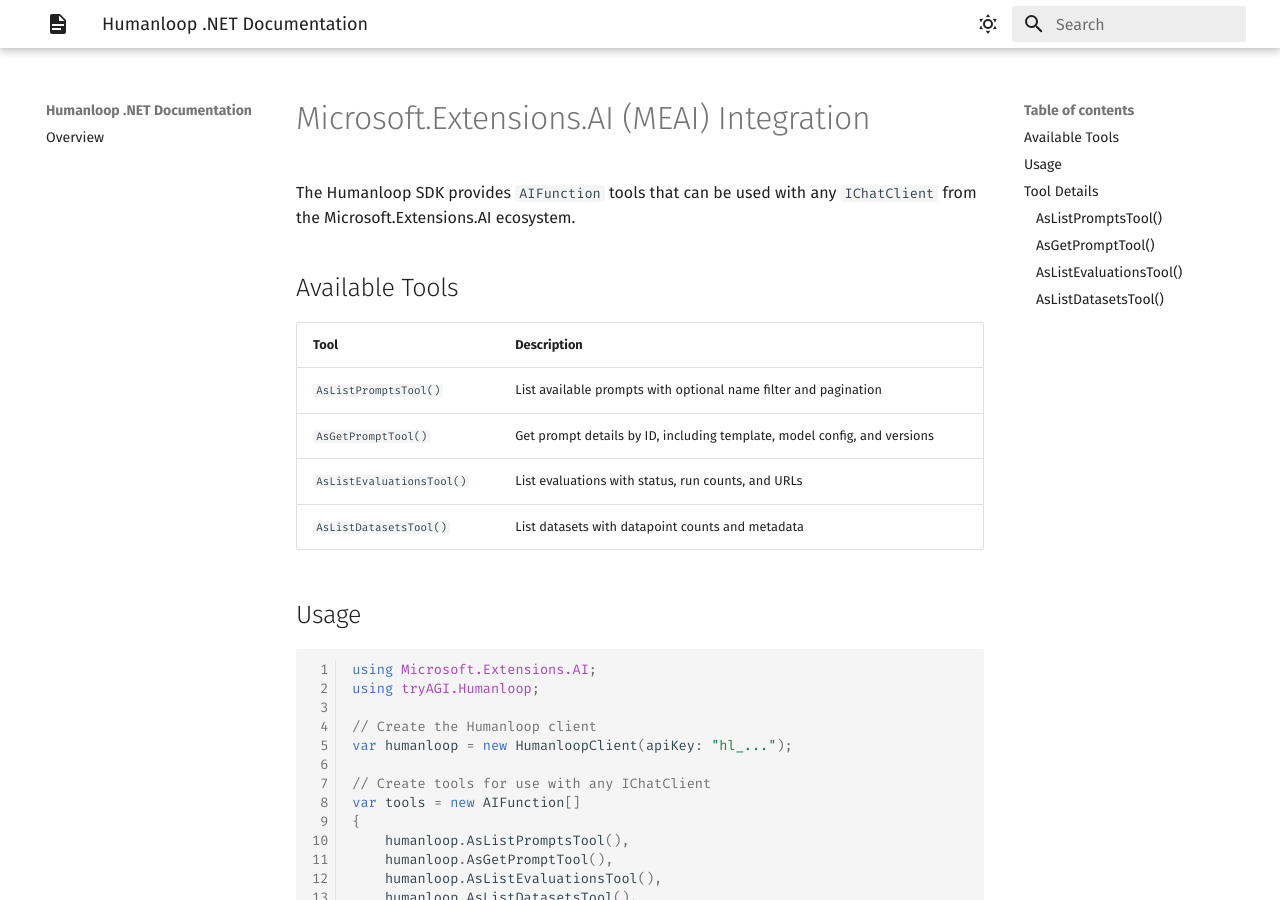
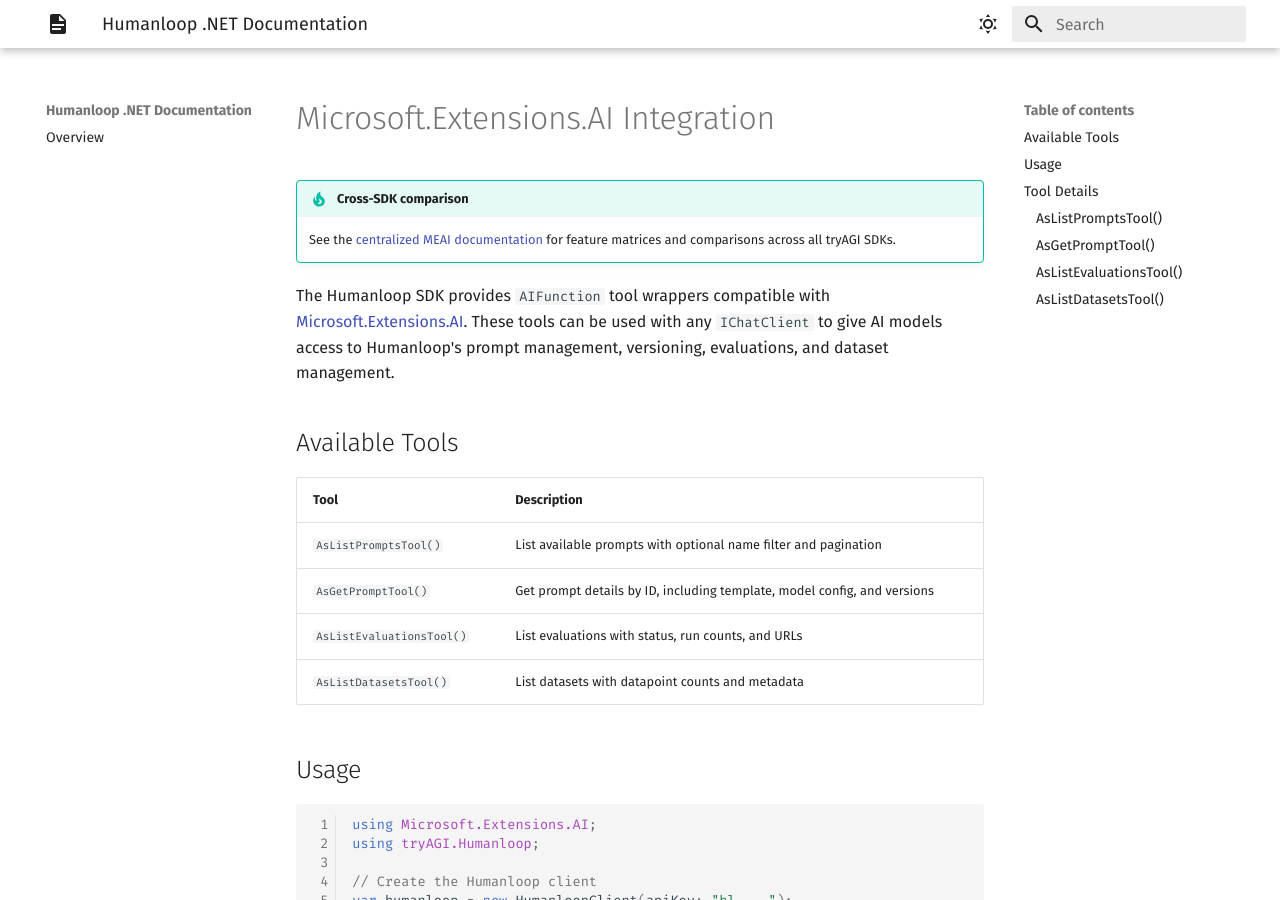
Before and after one commit to tryAGI/Humanloop, an MkDocs documentation site: the page built from docs/guides/meai.md, in a window 1280 px wide and 900 px high. Built offline with MkDocs 1.6.1 and Material for MkDocs 9.7.7, drawn with Linux system fonts in a browser that asks for light colours; the version menu is left out.

Commit message:
Standardize MEAI guide intro text
Co-Authored-By: Claude Opus 4.6 <noreply@anthropic.com>

```diff
--- a/docs/guides/meai.md
+++ b/docs/guides/meai.md
@@ -1,6 +1,9 @@
-# Microsoft.Extensions.AI (MEAI) Integration
+# Microsoft.Extensions.AI Integration
 
-The Humanloop SDK provides `AIFunction` tools that can be used with any `IChatClient` from the Microsoft.Extensions.AI ecosystem.
+!!! tip "Cross-SDK comparison"
+    See the [centralized MEAI documentation](https://tryagi.github.io/docs/meai/) for feature matrices and comparisons across all tryAGI SDKs.
+
+The Humanloop SDK provides `AIFunction` tool wrappers compatible with [Microsoft.Extensions.AI](https://learn.microsoft.com/en-us/dotnet/ai/microsoft-extensions-ai). These tools can be used with any `IChatClient` to give AI models access to Humanloop's prompt management, versioning, evaluations, and dataset management.
 
 ## Available Tools
 
```
